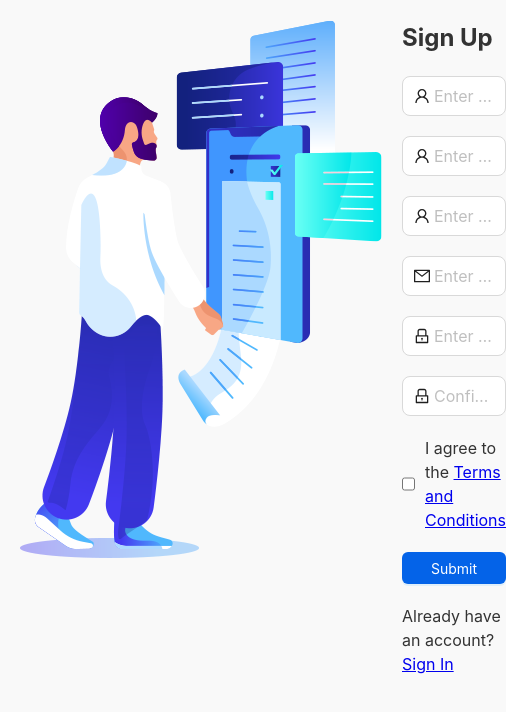
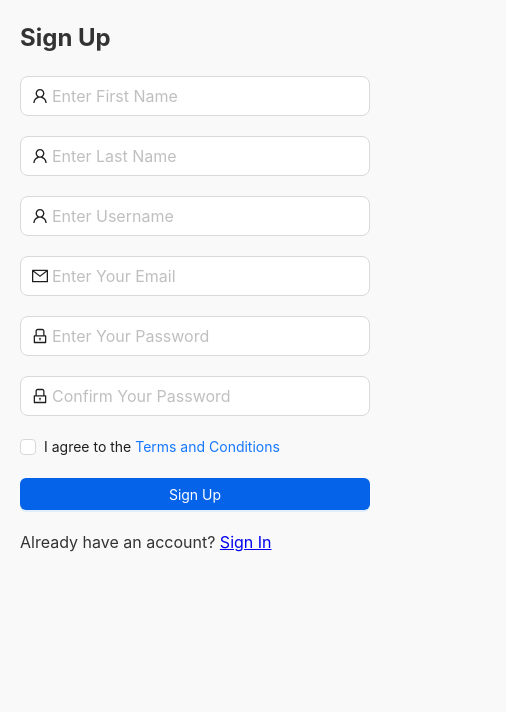
Before and after one commit to TrungNguyen1811/todo-list-app, a React (Vite) app: page /sign-up in a window 390 px wide. Shown: the top 712 px of the page, 506 px wide, since content can reach past the window. Built offline with nearby package versions, Linux system fonts and the light colour scheme.

Commit message:
fix(sign-up): show message and redirect dashboard when create user successfully

```diff
--- a/src/pages/SignUp/SignUp.jsx
+++ b/src/pages/SignUp/SignUp.jsx
@@ -1,12 +1,13 @@
 import { LockOutlined, MailOutlined, UserOutlined } from "@ant-design/icons";
 import "./SignUp.scss";
-import { Button } from "antd";
 import { useDispatch, useSelector } from "react-redux";
 import { useFormik } from "formik";
 import * as Yup from "yup";
-import { createUserRequest } from "@/sagas/users/userSlice";
-import { Alert } from "antd";
-import { Input } from "antd";
+import { createUserRequest, resetUserState } from "@/sagas/users/userSlice";
+import { Input, message, Button } from "antd";
+import { useEffect } from "react";
+import { useNavigate, Link } from "react-router-dom";
+import { Checkbox } from "antd";
 
 const fields = [
   {
@@ -52,7 +53,10 @@ const validationSchema = Yup.object({
 
 export function SignUp() {
   const dispatch = useDispatch();
-  const { loading, error } = useSelector((state) => state.user);
+  const navigate = useNavigate();
+  const { loading, success, error } = useSelector((state) => state.user);
+
+  const [messageApi, contextHolder] = message.useMessage();
 
   const formik = useFormik({
     initialValues: {
@@ -66,11 +70,32 @@ export function SignUp() {
     },
     validationSchema,
     onSubmit: (values, { resetForm }) => {
-      const { confirmPassword, ...userData } = values;
+      const { confirmPassword, terms, ...userData } = values;
       dispatch(createUserRequest(userData));
       resetForm();
     },
   });
+
+  useEffect(() => {
+    if (success) {
+      messageApi.success("Create User Successfully!");
+
+      setTimeout(() => {
+        navigate("/sign-in");
+
+        dispatch(resetUserState());
+      }, 2000);
+    }
+    if (error) {
+      messageApi.error(`Error: ${error}`);
+    }
+  }, [success, error, messageApi, navigate, dispatch]);
+
+  useEffect(() => {
+    return () => {
+      dispatch(resetUserState());
+    };
+  }, [dispatch]);
 
   const renderField = ({ name, placeholder, type = "text", icon }) => (
     <div key={name}>
@@ -91,27 +116,26 @@ export function SignUp() {
 
   return (
     <div className="sign-up-page container">
-      <section>
+      {contextHolder}
+
+      <section className="hidden">
         <img
           src="/src/assets/images/sign-up/sign-up.png"
           alt="Sign Up banner"
         />
       </section>
-
       <section className="form-section">
         <h1>Sign Up</h1>
         <form className="form-sign-up" onSubmit={formik.handleSubmit}>
           {fields.map(renderField)}
 
           <div className="checkbox-group">
-            <input
-              type="checkbox"
+            <Checkbox
               {...formik.getFieldProps("terms")}
               checked={formik.values.terms}
-            />
-            <p>
-              I agree to the <a href="#">Terms and Conditions</a>
-            </p>
+            >
+              I agree to the <Link to="#">Terms and Conditions</Link>
+            </Checkbox>
           </div>
           {formik.touched.terms && formik.errors.terms && (
             <span className="error-message">{formik.errors.terms}</span>
@@ -129,13 +153,11 @@ export function SignUp() {
             disabled={loading}
             loading={loading}
           >
-            {loading ? "Submitting..." : "Submit"}
+            {loading ? "Submitting..." : "Sign Up"}
           </Button>
 
           <div>
-            <p>
-              Already have an account? <a href="/sign-in">Sign In</a>
-            </p>
+            Already have an account? <Link to="/sign-in">Sign In</Link>
           </div>
         </form>
       </section>
--- a/src/pages/SignUp/SignUp.scss
+++ b/src/pages/SignUp/SignUp.scss
@@ -55,3 +55,13 @@
   color: red;
   font-size: 12px;
 }
+
+@media screen and (max-width: 768px) {
+  .sign-up-page {
+    grid-template-columns: 1fr;
+  }
+
+  .hidden {
+    display: none;
+  }
+}
--- a/src/sagas/users/userSlice.js
+++ b/src/sagas/users/userSlice.js
@@ -7,6 +7,7 @@ const userSlice = createSlice({
     user: null,
     loading: false,
     error: null,
+    success: false,
   },
   reducers: {
     getUsersRequest: (state) => {
@@ -27,6 +28,8 @@ const userSlice = createSlice({
     createUserSuccess: (state, action) => {
       state.loading = false;
       state.listUser.push(action.payload);
+      state.success = true;
+      state.error = null;
     },
     createUserFailure: (state, action) => {
       state.loading = false;
@@ -47,6 +50,12 @@ const userSlice = createSlice({
       state.error = action.payload;
       state.user = null;
     },
+
+    resetUserState: (state) => {
+      state.loading = false;
+      state.error = null;
+      state.success = false;
+    },
   },
 });
 
@@ -60,5 +69,6 @@ export const {
   signInRequest,
   signInSuccess,
   signInFailure,
+  resetUserState,
 } = userSlice.actions;
 export default userSlice.reducer;
```
